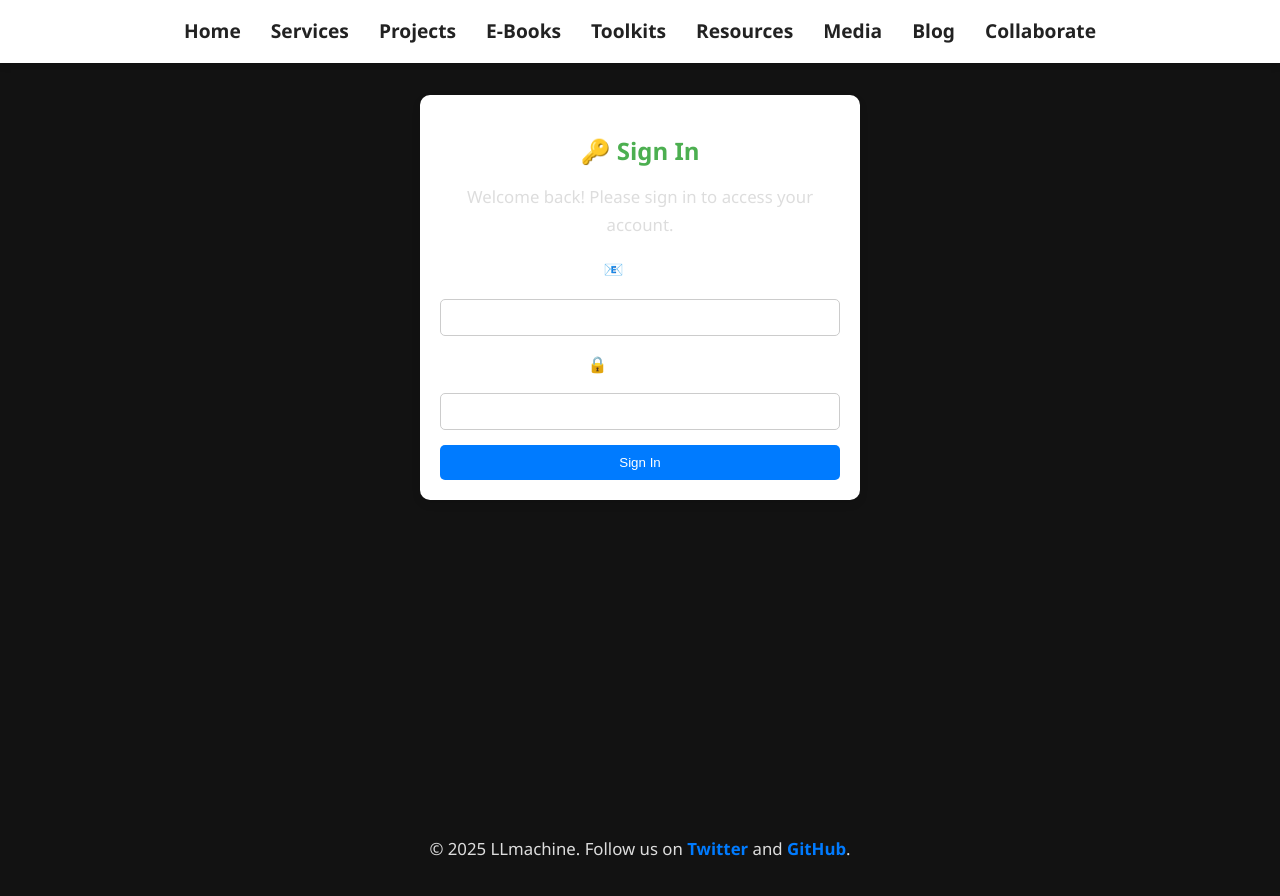
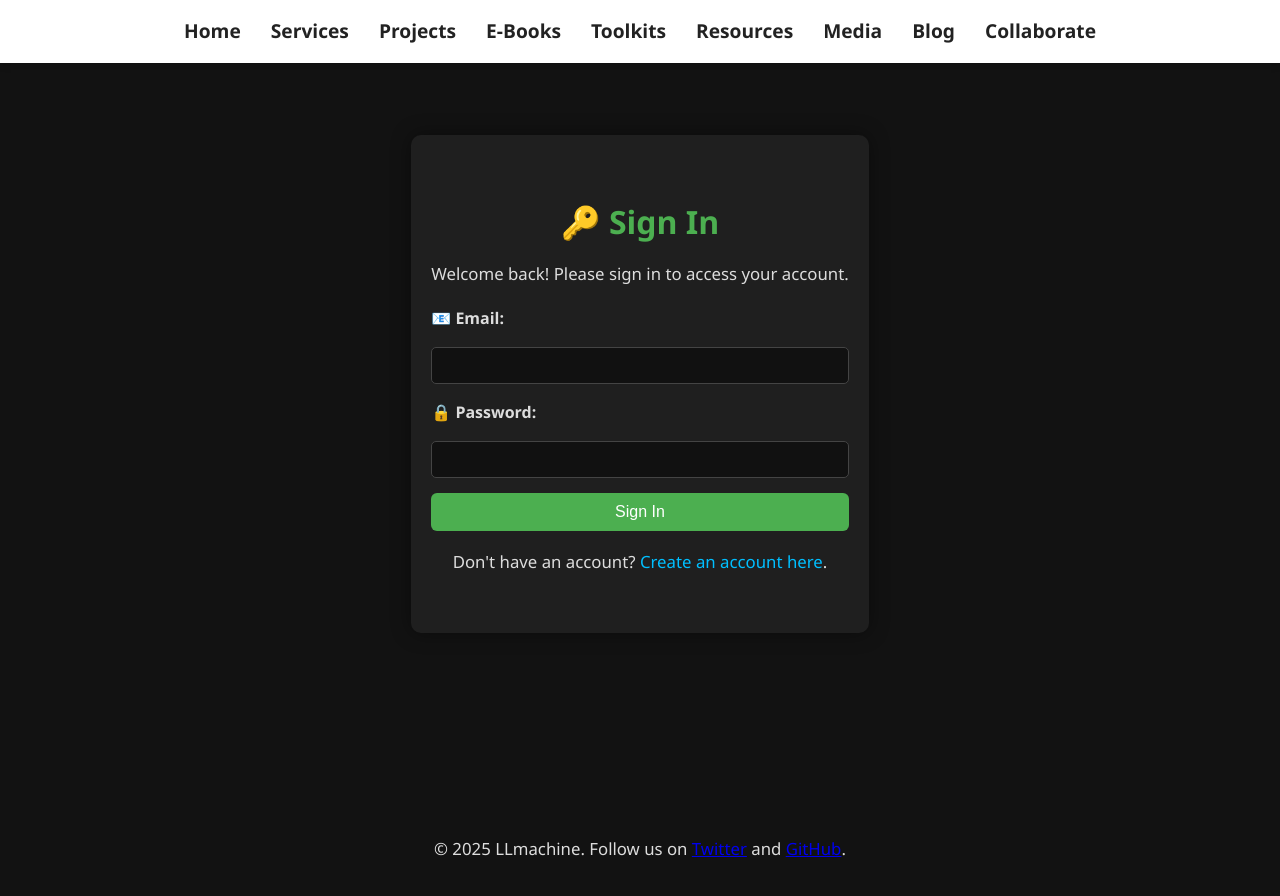
Before and after one commit to DataForSolution/DataForSolution.github.io, a Jekyll site: the page built from signin.html, in a window 1280 px wide. Shown: the top 896 px of the page. Built offline with Jekyll 4.4.1, drawn with Linux system fonts in a browser that asks for light colours.

Commit message:
Add Sign In and Sign Up pages with dropdown under Home

```diff
--- a/_includes/navigation.html
+++ b/_includes/navigation.html
@@ -6,6 +6,8 @@
     <li><a href="{{ '/about/' | relative_url }}">About</a></li>
     <li><a href="{{ '/contact/' | relative_url }}">Contact</a></li>
     <li><a href="{{ '/faq/' | relative_url }}">FAQ</a></li>
+    <li><a href="{{ '/signin/' | relative_url }}">🔐 Sign In</a></li>
+    <li><a href="{{ '/signup/' | relative_url }}">🆕 Sign Up</a></li>
   </ul>
 </li>
 
--- a/signin.html
+++ b/signin.html
@@ -4,11 +4,10 @@
 permalink: /signin/
 ---
 
-<section id="signin">
+<section id="signin" class="content-container">
   <h1>🔑 Sign In</h1>
   <p>Welcome back! Please sign in to access your account.</p>
 
-    <!-- Sign In Form -->
   <form action="/dashboard/" method="GET">
     <label for="email">📧 Email:</label>
     <input type="email" id="email" name="email" required>
@@ -16,77 +15,70 @@
     <label for="password">🔒 Password:</label>
     <input type="password" id="password" name="password" required>
 
-        <button type="submit">Sign In</button>
+    <button class="cta-button" type="submit">Sign In</button>
   </form>
 
   <p>Don't have an account? <a href="/signup/">Create an account here</a>.</p>
 </section>
 
 <style>
-    body {
-        font-family: Arial, sans-serif;
-        background-color: #f4f4f4;
-        margin: 0;
-        padding: 0;
+#signin {
+  padding: 40px 20px;
+  background: #1f1f1f;
+  color: #f9f9f9;
+  border-radius: 10px;
+  max-width: 500px;
+  margin: 40px auto;
+  box-shadow: 0 0 20px rgba(0,0,0,0.4);
+  text-align: center;
 }
 
-    section {
-        max-width: 400px;
-        margin: 20px auto;
-        padding: 20px;
-        text-align: center;
-        background-color: #ffffff;
-        box-shadow: 0 4px 8px rgba(0, 0, 0, 0.1);
-        border-radius: 10px;
+#signin h1 {
+  color: #4CAF50;
+  font-size: 2rem;
+  margin-bottom: 10px;
 }
 
-    form {
+#signin form {
   display: flex;
   flex-direction: column;
   gap: 15px;
+  text-align: left;
 }
 
-    label {
+#signin label {
   font-weight: bold;
+  color: #ddd;
 }
 
-    input {
+#signin input {
   padding: 10px;
-        border: 1px solid #ccc;
+  border: 1px solid #444;
+  background-color: #111;
+  color: #fff;
   border-radius: 5px;
 }
 
-    button {
+#signin .cta-button {
+  background-color: #4CAF50;
+  color: white;
   padding: 10px;
-        background-color: #007BFF;
-        color: white;
+  font-size: 1rem;
   border: none;
-        border-radius: 5px;
+  border-radius: 6px;
   cursor: pointer;
 }
 
-    button:hover {
-        background-color: #0056b3;
+#signin .cta-button:hover {
+  background-color: #45a049;
 }
 
-    a {
-        color: #007BFF;
+#signin a {
+  color: #00BFFF;
   text-decoration: none;
-        font-weight: bold;
 }
 
-    a:hover {
-        color: #0056b3;
+#signin a:hover {
   text-decoration: underline;
 }
-
-    h1 {
-        font-size: 1.8em;
-        color: #333;
-    }
-
-    p {
-        font-size: 1em;
-        color: #555;
-    }
 </style>
--- a/signup.html
+++ b/signup.html
@@ -1,72 +1,90 @@
 ---
 layout: default
-title: "Sign In"
-permalink: /signin/
+title: "Sign Up"
+permalink: /signup/
 ---
 
-<section id="signin">
-    <h1>🔑 Sign In</h1>
-    <p>Welcome back! Please sign in to access your account.</p>
+<section id="signup" class="content-container">
+  <h1>🆕 Create an Account</h1>
+  <p>Join LLmachine and get access to AI toolkits, resources, and personalized features.</p>
 
-    <form action="/dashboard.html" method="GET">
-        <label for="email">📧 Email:</label>
+  <form action="/dashboard/" method="GET">
+    <label for="name">👤 Full Name:</label>
+    <input type="text" id="name" name="name" required>
+
+    <label for="email">📧 Email Address:</label>
     <input type="email" id="email" name="email" required>
 
     <label for="password">🔒 Password:</label>
     <input type="password" id="password" name="password" required>
 
-        <button type="submit">Sign In</button>
+    <label for="confirm-password">🔒 Confirm Password:</label>
+    <input type="password" id="confirm-password" name="confirm-password" required>
+
+    <button class="cta-button" type="submit">Create Account</button>
   </form>
+
+  <p>Already have an account? <a href="/signin/">Sign in here</a>.</p>
 </section>
 
 <style>
-    #signin {
-        max-width: 400px;
-        margin: auto;
-        padding: 20px;
+#signup {
+  padding: 40px 20px;
+  background: #1f1f1f;
+  color: #f9f9f9;
+  border-radius: 10px;
+  max-width: 500px;
+  margin: 40px auto;
+  box-shadow: 0 0 20px rgba(0,0,0,0.4);
   text-align: center;
-        background-color: #ffffff;
-        box-shadow: 0 4px 8px rgba(0, 0, 0, 0.1);
-        border-radius: 10px;
 }
 
-    form {
+#signup h1 {
+  color: #00BFFF;
+  font-size: 2rem;
+  margin-bottom: 10px;
+}
+
+#signup form {
   display: flex;
   flex-direction: column;
   gap: 15px;
+  text-align: left;
 }
 
-    label {
+#signup label {
   font-weight: bold;
+  color: #ddd;
 }
 
-    input {
+#signup input {
   padding: 10px;
-        border: 1px solid #ccc;
+  border: 1px solid #444;
+  background-color: #111;
+  color: #fff;
   border-radius: 5px;
 }
 
-    button {
+#signup .cta-button {
+  background-color: #4CAF50;
+  color: white;
   padding: 10px;
-        background-color: #007BFF;
-        color: white;
+  font-size: 1rem;
   border: none;
-        border-radius: 5px;
+  border-radius: 6px;
   cursor: pointer;
 }
 
-    button:hover {
-        background-color: #0056b3;
+#signup .cta-button:hover {
+  background-color: #45a049;
 }
 
-    a {
-        color: #007BFF;
+#signup a {
+  color: #00BFFF;
   text-decoration: none;
-        font-weight: bold;
 }
 
-    a:hover {
-        color: #0056b3;
+#signup a:hover {
   text-decoration: underline;
 }
 </style>
```
Lines whose indentation alone changed are shown as unchanged.
